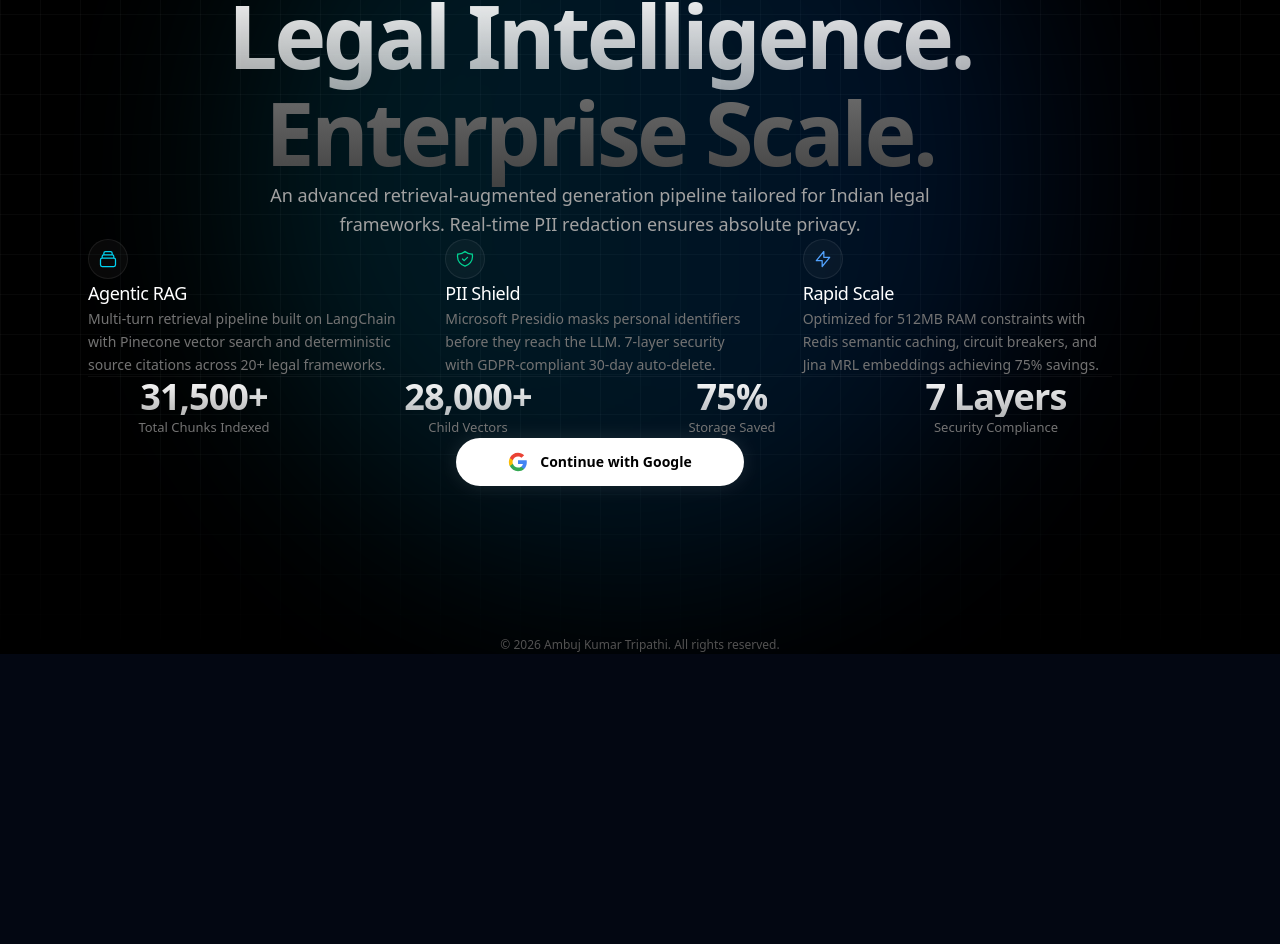
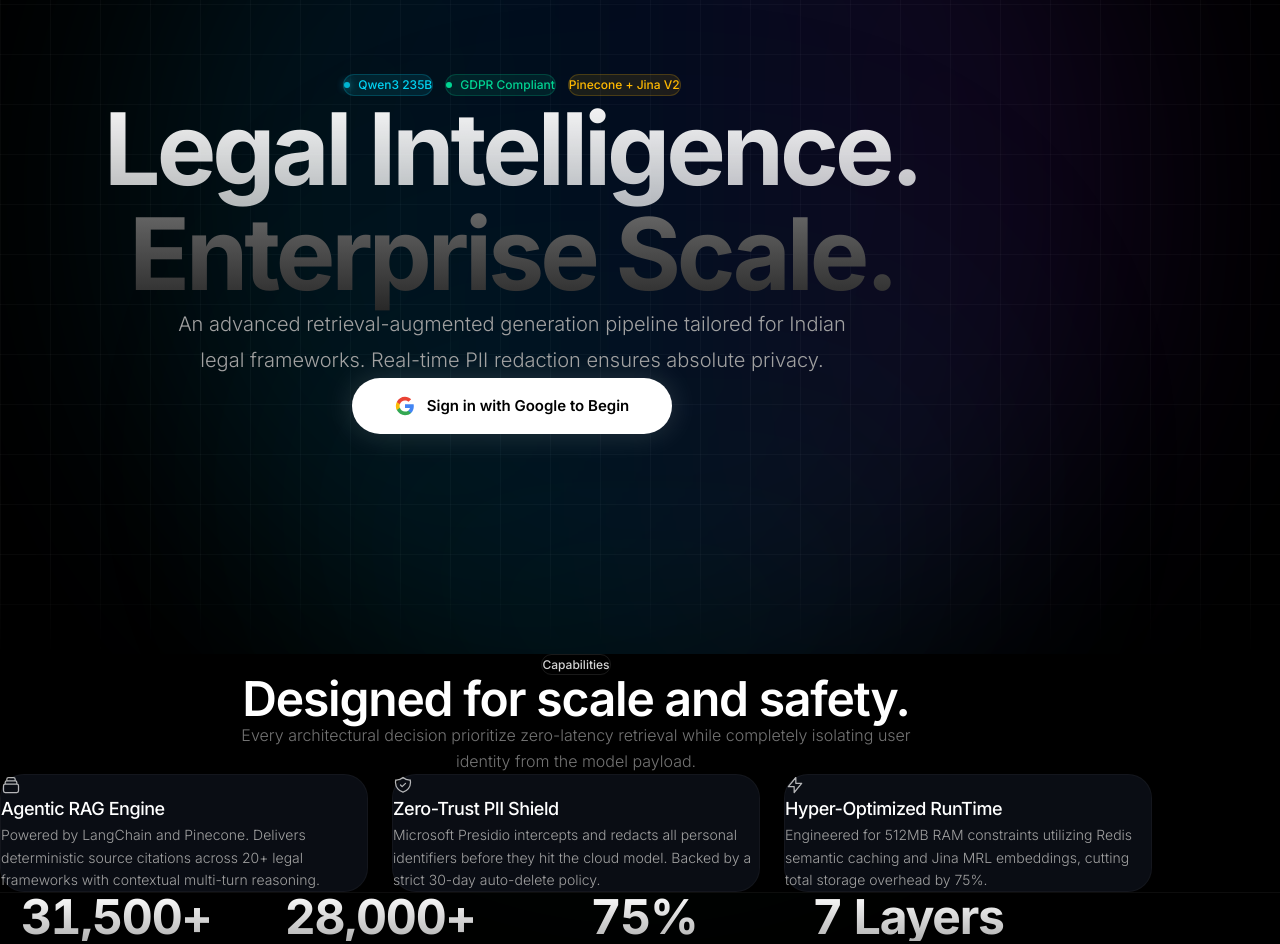
Before and after one commit to Ambuj123-lab/Citizen-Safety-AI-Assistant, a React app in the folder frontend/: page /login in a window 1280 px wide. Shown: the part 146-1090 px from the top of the page. Before the commit the page ends 800 px from the top, so only its background shows below. Built offline with nearby package versions, Linux system fonts and the light colour scheme; no server answers; the HTML template or start-up script is replaced by a standard one.

Commit message:
style: Matched premium enterprise card layout from user reference

```diff
--- a/frontend/src/pages/Login.jsx
+++ b/frontend/src/pages/Login.jsx
@@ -29,16 +29,16 @@
     return { count, ref };
 };
 
-/* ── Stat Card Component ── */
+/* ── Stat Card Component (Clean & Borderless) ── */
 const StatCard = ({ value, suffix, label, delay }) => {
     const { count, ref } = useCountUp(value, 2000);
 
     return (
-        <div ref={ref} className={`fade-up ${delay} relative flex flex-col items-center justify-center p-4 transition-colors`}>
-            <p className="text-3xl md:text-4xl font-semibold text-transparent bg-clip-text bg-gradient-to-b from-white to-white/70 tracking-tight tabular-nums relative z-10">
+        <div ref={ref} className={`fade-up ${delay} flex flex-col items-center justify-center p-4`}>
+            <p className="text-4xl md:text-5xl font-bold bg-clip-text text-transparent bg-gradient-to-b from-white to-white/70 tracking-tight tabular-nums">
                 {count.toLocaleString()}{suffix}
             </p>
-            <p className="text-[13px] font-medium text-neutral-500 mt-1 relative z-10">{label}</p>
+            <p className="text-[14px] font-medium text-neutral-500 mt-2">{label}</p>
         </div>
     );
 };
@@ -50,18 +50,22 @@
     };
 
     return (
-        <div className="min-h-screen bg-[#000000] text-white overflow-hidden selection:bg-cyan-500/30 font-sans relative">
+        <div className="bg-[#000000] text-white selection:bg-cyan-500/30 font-sans relative">
             <style>{`
-                @import url('https://fonts.googleapis.com/css2?family=Inter:wght@400;500;600;700&display=swap');
+                @import url('https://fonts.googleapis.com/css2?family=Inter:wght@300;400;500;600;700&display=swap');
+
+                html, body {
+                    scroll-behavior: smooth;
+                }
 
                 /* Animations */
                 @keyframes fade-up {
-                    0% { opacity: 0; transform: translateY(20px); filter: blur(4px); }
+                    0% { opacity: 0; transform: translateY(30px); filter: blur(8px); }
                     100% { opacity: 1; transform: translateY(0); filter: blur(0); }
                 }
                 .fade-up {
                     opacity: 0;
-                    animation: fade-up 1s cubic-bezier(0.16, 1, 0.3, 1) forwards;
+                    animation: fade-up 1.2s cubic-bezier(0.16, 1, 0.3, 1) forwards;
                 }
                 .d-1 { animation-delay: 0.1s; }
                 .d-2 { animation-delay: 0.2s; }
@@ -69,130 +73,89 @@
                 .d-4 { animation-delay: 0.4s; }
                 .d-5 { animation-delay: 0.5s; }
 
-                /* Custom Grid Background */
+                /* Custom Grid Background (Fixed to prevent stretching on scroll) */
                 .bg-grid {
-                    background-size: 40px 40px;
+                    background-size: 50px 50px;
                     background-image: linear-gradient(to right, rgba(255, 255, 255, 0.03) 1px, transparent 1px),
                                       linear-gradient(to bottom, rgba(255, 255, 255, 0.03) 1px, transparent 1px);
-                    mask-image: linear-gradient(to bottom, transparent, black 10%, black 70%, transparent);
-                    -webkit-mask-image: linear-gradient(to bottom, transparent, black 10%, black 70%, transparent);
+                    mask-image: linear-gradient(to bottom, transparent, black 5%, black 95%, transparent);
+                    -webkit-mask-image: linear-gradient(to bottom, transparent, black 10%, black 90%, transparent);
+                }
+
+                @keyframes shimmer {
+                    0% { transform: translateX(-100%) skewX(-20deg); }
+                    100% { transform: translateX(200%) skewX(-20deg); }
                 }
             `}</style>
 
-            {/* ════ BACKGROUND EFFECTS ════ */}
-            <div className="absolute inset-0 bg-grid pointer-events-none" />
+            {/* ════ FIXED BACKGROUND EFFECTS ════ */}
+            <div className="fixed inset-0 bg-grid pointer-events-none z-0" />
 
-            {/* Glowing Orb */}
-            <div className="absolute top-[-10%] left-1/2 -translate-x-1/2 w-[800px] h-[800px] opacity-[0.15] pointer-events-none">
-                <div className="absolute inset-0 rounded-full bg-gradient-to-r from-cyan-500 to-blue-600 blur-[100px] mix-blend-screen" />
+            {/* Glowing Top Orb */}
+            <div className="fixed top-[-20%] left-1/2 -translate-x-1/2 w-[1000px] h-[1000px] opacity-[0.12] pointer-events-none z-0">
+                <div className="absolute inset-0 rounded-full bg-gradient-to-r from-cyan-500 via-blue-600 to-purple-600 blur-[120px] mix-blend-screen" />
+            </div>
+
+            {/* Glowing Bottom Orb */}
+            <div className="fixed bottom-[-20%] left-1/2 -translate-x-1/2 w-[800px] h-[800px] opacity-[0.08] pointer-events-none z-0">
+                <div className="absolute inset-0 rounded-full bg-gradient-to-t from-emerald-500 to-transparent blur-[120px] mix-blend-screen" />
             </div>
 
             {/* ════ NAVBAR ════ */}
-            <nav className="relative z-50 flex items-center justify-between px-8 py-6 fade-up d-1">
+            <nav className="fixed top-0 left-0 right-0 z-50 flex items-center justify-between px-8 py-6 backdrop-blur-xl border-b border-white/[0.02]">
                 <div className="flex items-center gap-3">
                     <img src={logo} alt="Logo" className="w-8 h-8 object-contain" />
                     <span className="text-[14px] font-semibold tracking-tight text-white/90">Citizen Safety AI</span>
                 </div>
                 <button
                     onClick={handleGoogleLogin}
-                    className="px-5 py-2 text-[13px] font-medium text-white bg-white/[0.05] hover:bg-white/[0.1] border border-white/[0.1] rounded-full transition-all backdrop-blur-md"
+                    className="px-5 py-2 text-[13px] font-medium text-white bg-white/[0.05] hover:bg-white/[0.1] border border-white/[0.1] rounded-full transition-all"
                 >
                     Sign In
                 </button>
             </nav>
 
-            {/* ════ HERO SECTION ════ */}
-            <main className="relative z-10 flex flex-col items-center justify-center px-6 pt-12 pb-24 text-center max-w-[1200px] mx-auto min-h-[85vh]">
+            <div className="relative z-10 font-[Inter]">
 
-                {/* Badges / Tech Stack */}
-                <div className="flex flex-wrap justify-center gap-3 mb-8 fade-up d-2">
-                    <span className="px-3 py-1 text-[12px] font-medium text-cyan-400 bg-cyan-400/10 border border-cyan-400/20 rounded-full flex items-center gap-1.5">
-                        <span className="w-1.5 h-1.5 rounded-full bg-cyan-400 shadow-[0_0_8px_rgba(34,211,238,0.8)]" />
+                {/* ════ SECTION 1: HERO (Full Height) ════ */}
+                <section className="min-h-screen flex flex-col items-center justify-center px-6 text-center max-w-5xl mx-auto pt-20">
+
+                    {/* Badges */}
+                    <div className="flex flex-wrap justify-center gap-3 mb-10 fade-up d-1">
+                        <span className="px-3 py-1.5 text-[12px] font-medium text-cyan-400 bg-cyan-400/10 border border-cyan-400/20 rounded-full flex items-center gap-2">
+                            <span className="w-1.5 h-1.5 rounded-full bg-cyan-400 animate-pulse shadow-[0_0_8px_rgba(34,211,238,0.8)]" />
                             Qwen3 235B
                         </span>
-                    <span className="px-3 py-1 text-[12px] font-medium text-emerald-400 bg-emerald-400/10 border border-emerald-400/20 rounded-full flex items-center gap-1.5">
+                        <span className="px-3 py-1.5 text-[12px] font-medium text-emerald-400 bg-emerald-400/10 border border-emerald-400/20 rounded-full flex items-center gap-2">
                             <span className="w-1.5 h-1.5 rounded-full bg-emerald-400" />
                             GDPR Compliant
                         </span>
-                    <span className="px-3 py-1 text-[12px] font-medium text-amber-400 bg-amber-400/10 border border-amber-400/20 rounded-full">
+                        <span className="px-3 py-1.5 text-[12px] font-medium text-amber-400 bg-amber-400/10 border border-amber-400/20 rounded-full">
                             Pinecone + Jina V2
                         </span>
                     </div>
 
-                {/* Typography */}
-                <h1 className="fade-up d-2 text-[56px] sm:text-[72px] lg:text-[88px] font-bold tracking-[-0.04em] leading-[1.1] mb-6 max-w-4xl">
-                    <span className="text-transparent bg-clip-text bg-gradient-to-b from-white to-white/60">
+                    {/* Massive Typography */}
+                    <h1 className="fade-up d-2 text-[64px] sm:text-[84px] lg:text-[100px] font-bold tracking-[-0.04em] leading-[1.05] mb-8">
+                        <span className="text-transparent bg-clip-text bg-gradient-to-b from-white to-white/70">
                             Legal Intelligence.
                         </span>
                         <br />
-                    <span className="text-transparent bg-clip-text bg-gradient-to-b from-neutral-500 to-neutral-700">
+                        <span className="text-transparent bg-clip-text bg-gradient-to-b from-neutral-500 to-neutral-800">
                             Enterprise Scale.
                         </span>
                     </h1>
 
-                <p className="fade-up d-3 text-[16px] sm:text-[18px] text-neutral-400 leading-relaxed max-w-2xl mb-12">
+                    <p className="fade-up d-3 text-[18px] sm:text-[20px] text-neutral-400 leading-[1.8] font-light max-w-2xl mb-14">
                         An advanced retrieval-augmented generation pipeline tailored for Indian legal frameworks. Real-time PII redaction ensures absolute privacy.
                     </p>
 
-                {/* Main Feature Cards - Ultra Clean */}
-                <div className="grid grid-cols-1 md:grid-cols-3 gap-12 w-full max-w-5xl mb-16 fade-up d-4">
-
-                    {/* Card 1 */}
-                    <div className="text-left relative">
-                        <div className="w-10 h-10 rounded-full flex items-center justify-center bg-white/[0.03] border border-white/[0.08] mb-6">
-                            <svg className="w-5 h-5 text-cyan-400" fill="none" viewBox="0 0 24 24" stroke="currentColor" strokeWidth={1.5}>
-                                <path strokeLinecap="round" strokeLinejoin="round" d="M19 11H5m14 0a2 2 0 012 2v6a2 2 0 01-2 2H5a2 2 0 01-2-2v-6a2 2 0 012-2m14 0V9a2 2 0 00-2-2M5 11V9a2 2 0 012-2m0 0V5a2 2 0 012-2h6a2 2 0 012 2v2M7 7h10" />
-                            </svg>
-                        </div>
-                        <h3 className="text-[18px] font-medium text-white mb-3 tracking-tight">Agentic RAG</h3>
-                        <p className="text-[14px] text-neutral-500 leading-relaxed font-light">
-                            Multi-turn retrieval pipeline built on LangChain with Pinecone vector search and deterministic source citations across 20+ legal frameworks.
-                        </p>
-                    </div>
-
-                    {/* Card 2 */}
-                    <div className="text-left relative">
-                        <div className="w-10 h-10 rounded-full flex items-center justify-center bg-white/[0.03] border border-white/[0.08] mb-6">
-                            <svg className="w-5 h-5 text-emerald-400" fill="none" viewBox="0 0 24 24" stroke="currentColor" strokeWidth={1.5}>
-                                <path strokeLinecap="round" strokeLinejoin="round" d="M9 12l2 2 4-4m5.618-4.016A11.955 11.955 0 0112 2.944a11.955 11.955 0 01-8.618 3.04A12.02 12.02 0 003 9c0 5.591 3.824 10.29 9 11.622 5.176-1.332 9-6.03 9-11.622 0-1.042-.133-2.052-.382-3.016z" />
-                            </svg>
-                        </div>
-                        <h3 className="text-[18px] font-medium text-white mb-3 tracking-tight">PII Shield</h3>
-                        <p className="text-[14px] text-neutral-500 leading-relaxed font-light">
-                            Microsoft Presidio masks personal identifiers before they reach the LLM. 7-layer security with GDPR-compliant 30-day auto-delete.
-                        </p>
-                    </div>
-
-                    {/* Card 3 */}
-                    <div className="text-left relative">
-                        <div className="w-10 h-10 rounded-full flex items-center justify-center bg-white/[0.03] border border-white/[0.08] mb-6">
-                            <svg className="w-5 h-5 text-blue-400" fill="none" viewBox="0 0 24 24" stroke="currentColor" strokeWidth={1.5}>
-                                <path strokeLinecap="round" strokeLinejoin="round" d="M13 10V3L4 14h7v7l9-11h-7z" />
-                            </svg>
-                        </div>
-                        <h3 className="text-[18px] font-medium text-white mb-3 tracking-tight">Rapid Scale</h3>
-                        <p className="text-[14px] text-neutral-500 leading-relaxed font-light">
-                            Optimized for 512MB RAM constraints with Redis semantic caching, circuit breakers, and Jina MRL embeddings achieving 75% savings.
-                        </p>
-                    </div>
-
-                </div>
-
-                {/* Stats Grid - Ultra Minimalist */}
-                <div className="grid grid-cols-2 md:grid-cols-4 gap-8 w-full max-w-5xl mb-20 fade-up d-4 border-t border-white/[0.05] pt-12">
-                    <StatCard delay="d-1" value={31500} suffix="+" label="Total Chunks Indexed" />
-                    <StatCard delay="d-2" value={28000} suffix="+" label="Child Vectors" />
-                    <StatCard delay="d-3" value={75} suffix="%" label="Storage Saved" />
-                    <StatCard delay="d-4" value={7} suffix=" Layers" label="Security Compliance" />
-                </div>
-
-                {/* Login Button - Single & Focused */}
-                <div className="fade-up d-5 flex items-center justify-center">
+                    {/* Primary Hero CTA */}
+                    <div className="fade-up d-4">
                         <button
                             onClick={handleGoogleLogin}
-                        className="group relative flex items-center justify-center gap-3 h-12 w-72 bg-white hover:bg-neutral-100 text-black text-[14px] font-semibold rounded-full transition-all active:scale-[0.98] shadow-[0_0_20px_rgba(255,255,255,0.1)]"
+                            className="group relative flex items-center justify-center gap-3 h-14 w-80 bg-white hover:bg-neutral-100 text-black text-[15px] font-semibold rounded-full transition-all active:scale-[0.98] shadow-[0_0_30px_rgba(255,255,255,0.15)]"
                         >
-                        {/* Shimmer effect inside button */}
                             <div className="absolute inset-0 overflow-hidden rounded-full opacity-0 group-hover:opacity-100 transition-opacity">
                                 <div className="absolute top-0 left-[-100%] w-full h-full bg-gradient-to-r from-transparent via-white/50 to-transparent skew-x-[-20deg] animate-[shimmer_2s_infinite]" />
                             </div>
@@ -202,25 +165,88 @@
                                 <path fill="#FBBC05" d="M5.84 14.09c-.22-.66-.35-1.36-.35-2.09s.13-1.43.35-2.09V7.07H2.18C1.43 8.55 1 10.22 1 12s.43 3.45 1.18 4.93l2.85-2.22.81-.62z" />
                                 <path fill="#EA4335" d="M12 5.38c1.62 0 3.06.56 4.21 1.64l3.15-3.15C17.45 2.09 14.97 1 12 1 7.7 1 3.99 3.47 2.18 7.07l3.66 2.84c.87-2.6 3.3-4.53 6.16-4.53z" />
                             </svg>
-                        <span className="relative z-10">Continue with Google</span>
+                            <span className="relative z-10">Sign in with Google to Begin</span>
                         </button>
                     </div>
+                </section>
 
-                <style>{`
-                    @keyframes shimmer {
-                        0% { transform: translateX(-100%) skewX(-20deg); }
-                        100% { transform: translateX(200%) skewX(-20deg); }
-                    }
-                `}</style>
-            </main>
+                {/* ════ SECTION 2: FEATURES (Scroll Down) ════ */}
+                <section className="py-32 px-6 bg-[#000000]">
+                    <div className="max-w-6xl mx-auto">
 
-            {/* ════ FOOTER ════ */}
-            <footer className="absolute bottom-0 left-0 right-0 py-6 text-center z-10">
-                <p className="text-[12px] text-neutral-600 font-medium">
-                    &copy; 2026 Ambuj Kumar Tripathi. All rights reserved.
+                        {/* Section Header */}
+                        <div className="text-center mb-20 fade-up d-1 flex flex-col items-center">
+                            <span className="px-4 py-1.5 text-[12px] font-medium text-neutral-300 border border-white/10 rounded-full mb-8">
+                                Capabilities
+                            </span>
+                            <h2 className="text-4xl md:text-5xl font-semibold tracking-tight mb-6">
+                                Designed for scale and safety.
+                            </h2>
+                            <p className="text-[16px] text-neutral-500 font-light max-w-2xl mx-auto">
+                                Every architectural decision prioritize zero-latency retrieval while completely isolating user identity from the model payload.
+                            </p>
+                        </div>
+
+                        {/* Cards Grid */}
+                        <div className="grid grid-cols-1 md:grid-cols-3 gap-6 fade-up d-2">
+
+                            {/* Card 1 */}
+                            <div className="bg-[#0A0D14] border border-white/[0.04] rounded-[24px] p-8 text-left transition-all hover:bg-[#0F131C] group">
+                                <svg className="w-5 h-5 text-white/70 mb-5 group-hover:text-cyan-400 transition-colors" fill="none" viewBox="0 0 24 24" stroke="currentColor" strokeWidth={1.5}>
+                                    <path strokeLinecap="round" strokeLinejoin="round" d="M19 11H5m14 0a2 2 0 012 2v6a2 2 0 01-2 2H5a2 2 0 01-2-2v-6a2 2 0 012-2m14 0V9a2 2 0 00-2-2M5 11V9a2 2 0 012-2m0 0V5a2 2 0 012-2h6a2 2 0 012 2v2M7 7h10" />
+                                </svg>
+                                <h3 className="text-[18px] font-medium text-white mb-3 tracking-tight">Agentic RAG Engine</h3>
+                                <p className="text-[14px] text-neutral-400 leading-[1.6] font-light">
+                                    Powered by LangChain and Pinecone. Delivers deterministic source citations across 20+ legal frameworks with contextual multi-turn reasoning.
+                                </p>
+                            </div>
+
+                            {/* Card 2 */}
+                            <div className="bg-[#0A0D14] border border-white/[0.04] rounded-[24px] p-8 text-left transition-all hover:bg-[#0F131C] group">
+                                <svg className="w-5 h-5 text-white/70 mb-5 group-hover:text-emerald-400 transition-colors" fill="none" viewBox="0 0 24 24" stroke="currentColor" strokeWidth={1.5}>
+                                    <path strokeLinecap="round" strokeLinejoin="round" d="M9 12l2 2 4-4m5.618-4.016A11.955 11.955 0 0112 2.944a11.955 11.955 0 01-8.618 3.04A12.02 12.02 0 003 9c0 5.591 3.824 10.29 9 11.622 5.176-1.332 9-6.03 9-11.622 0-1.042-.133-2.052-.382-3.016z" />
+                                </svg>
+                                <h3 className="text-[18px] font-medium text-white mb-3 tracking-tight">Zero-Trust PII Shield</h3>
+                                <p className="text-[14px] text-neutral-400 leading-[1.6] font-light">
+                                    Microsoft Presidio intercepts and redacts all personal identifiers before they hit the cloud model. Backed by a strict 30-day auto-delete policy.
+                                </p>
+                            </div>
+
+                            {/* Card 3 */}
+                            <div className="bg-[#0A0D14] border border-white/[0.04] rounded-[24px] p-8 text-left transition-all hover:bg-[#0F131C] group">
+                                <svg className="w-5 h-5 text-white/70 mb-5 group-hover:text-blue-400 transition-colors" fill="none" viewBox="0 0 24 24" stroke="currentColor" strokeWidth={1.5}>
+                                    <path strokeLinecap="round" strokeLinejoin="round" d="M13 10V3L4 14h7v7l9-11h-7z" />
+                                </svg>
+                                <h3 className="text-[18px] font-medium text-white mb-3 tracking-tight">Hyper-Optimized RunTime</h3>
+                                <p className="text-[14px] text-neutral-400 leading-[1.6] font-light">
+                                    Engineered for 512MB RAM constraints utilizing Redis semantic caching and Jina MRL embeddings, cutting total storage overhead by 75%.
+                                </p>
+                            </div>
+
+                        </div>
+                    </div>
+                </section>
+
+                {/* ════ SECTION 3: METRICS ════ */}
+                <section className="py-32 px-6 border-t border-white/[0.05]">
+                    <div className="max-w-5xl mx-auto">
+                        <div className="grid grid-cols-2 lg:grid-cols-4 gap-y-16 gap-x-8">
+                            <StatCard delay="d-1" value={31500} suffix="+" label="Total Legal Chunks" />
+                            <StatCard delay="d-2" value={28000} suffix="+" label="Child Vectors" />
+                            <StatCard delay="d-3" value={75} suffix="%" label="Storage Reduced" />
+                            <StatCard delay="d-4" value={7} suffix=" Layers" label="Of Identity Shielding" />
+                        </div>
+                    </div>
+                </section>
+
+                {/* ════ FOOTER / FINAL CTA ════ */}
+                <footer className="py-12 border-t border-white/[0.05] bg-black text-center">
+                    <p className="text-[14px] text-neutral-600 font-medium">
+                        &copy; 2026 Ambuj Kumar Tripathi. Designed to scale.
                     </p>
                 </footer>
 
+            </div>
         </div>
     );
 };
```
Lines whose indentation alone changed are shown as unchanged.
